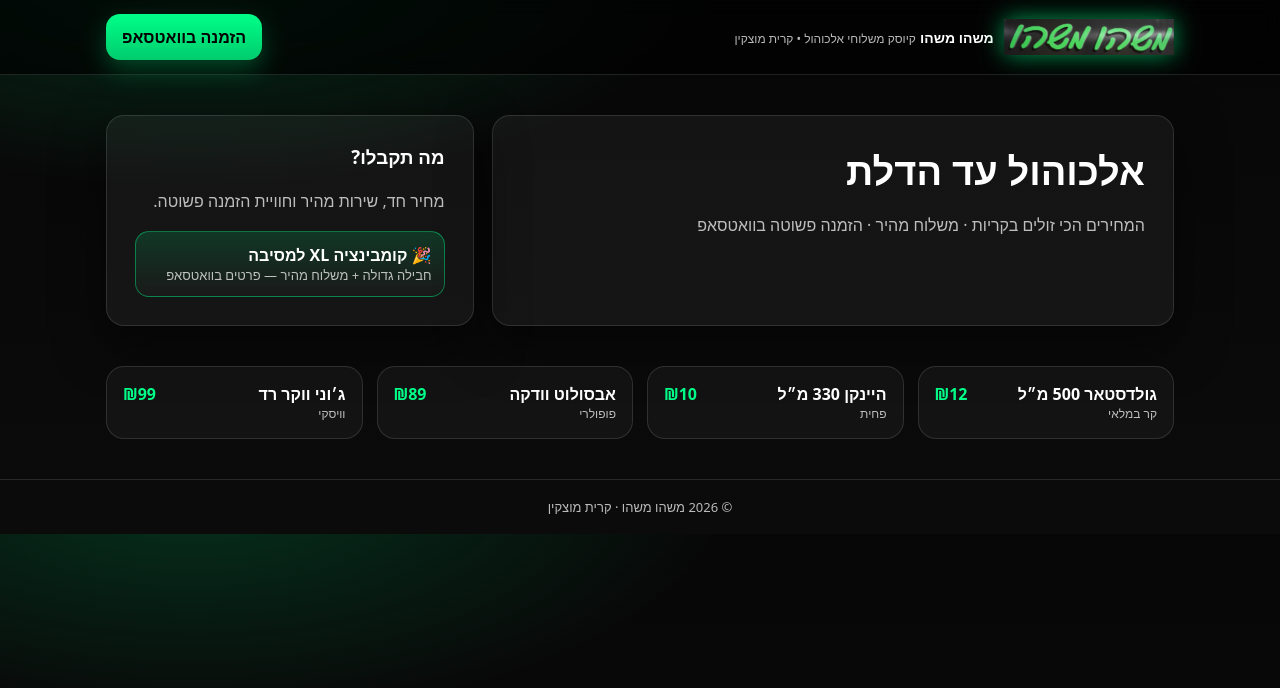
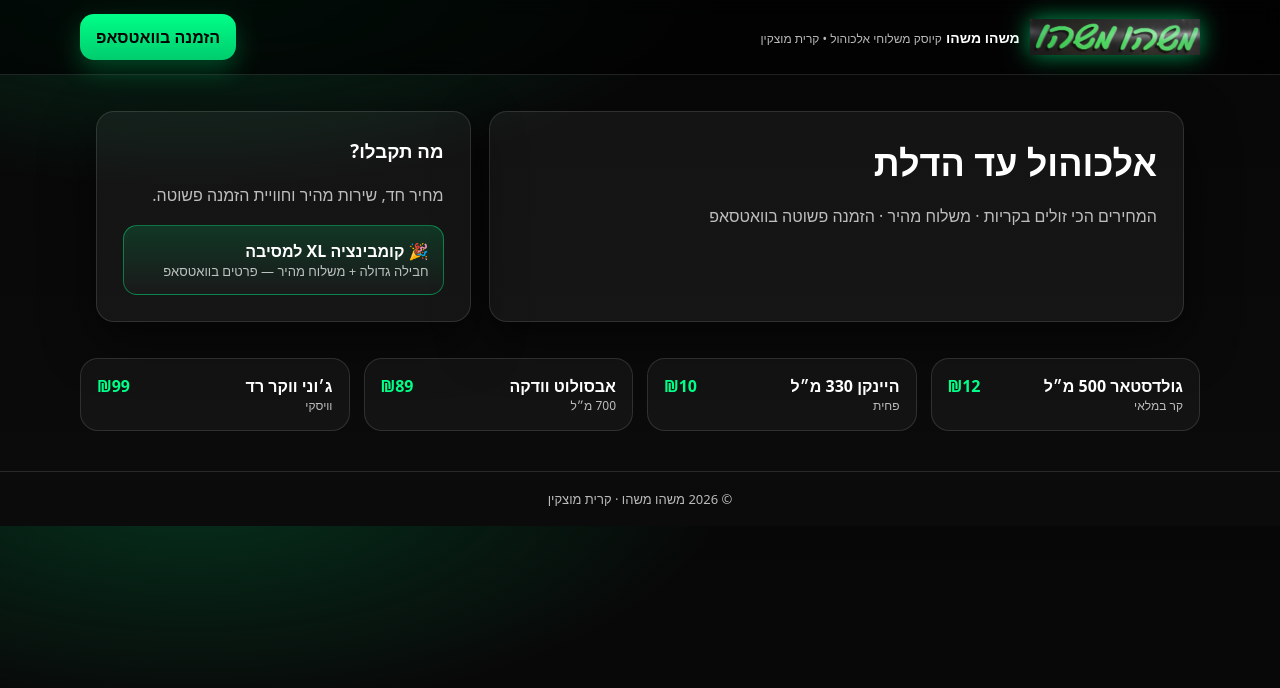
Before and after one commit to oriasomech-jpg/TalkMe, a plain HTML site: page index.html in a window 1280 px wide. Drawn offline with Linux system fonts and the light colour scheme.

Commit message:
Update index.html

```diff
--- a/index.html
+++ b/index.html
@@ -28,29 +28,20 @@ body{
   color:var(--text);
 }
 
+.container{max-width:1120px;margin:auto;padding:0 16px}
+
 /* TOPBAR */
 .topbar{
-  position:sticky;
-  top:0;
+  position:sticky;top:0;z-index:20;
   background:rgba(0,0,0,.7);
   backdrop-filter:blur(10px);
   border-bottom:1px solid var(--line);
 }
 .topbarInner{
-  max-width:1100px;
-  margin:auto;
-  padding:14px 16px;
-  display:flex;
-  justify-content:space-between;
-  align-items:center;
-  flex-wrap:wrap;
-  gap:12px;
+  display:flex;align-items:center;justify-content:space-between;
+  gap:12px;padding:14px 0;flex-wrap:wrap;
 }
-.brand{
-  display:flex;
-  align-items:center;
-  gap:10px;
-}
+.brand{display:flex;align-items:center;gap:10px}
 .brand img{
   height:36px;
   animation:glow 3s ease-in-out infinite;
@@ -77,52 +68,53 @@ body{
 
 /* HERO */
 .hero{
-  max-width:1100px;
-  margin:auto;
-  padding:40px 16px;
+  padding:36px 0;
+}
+.heroGrid{
   display:grid;
   grid-template-columns:1.3fr .7fr;
   gap:18px;
 }
-@media(max-width:900px){.hero{grid-template-columns:1fr}}
+@media(max-width:900px){
+  .heroGrid{grid-template-columns:1fr}
+}
 
 .card{
   background:rgba(255,255,255,.05);
   border:1px solid var(--line);
   border-radius:var(--radius);
-  padding:28px;
+  padding:26px;
   box-shadow:var(--shadow);
 }
-h1{margin:0 0 10px;font-size:38px}
+h1{margin:0 0 10px;font-size:36px}
 .lead{color:var(--muted);line-height:1.7}
 
 .sideCard h3{margin-top:0}
 
-/* PROMO */
+/* XL PROMO */
 .promo{
-  margin-top:14px;
+  margin-top:16px;
   border:1px solid rgba(0,255,136,.4);
   border-radius:14px;
-  padding:12px;
-  cursor:pointer;
+  padding:14px;
   background:linear-gradient(180deg,rgba(0,255,136,.15),rgba(255,255,255,.02));
-  transition:.2s;
 }
-.promo:hover{transform:scale(1.02)}
-.promoTitle{font-weight:900}
+.promoTitle{font-weight:900;font-size:16px}
 .promoText{font-size:13px;color:var(--muted)}
 
 /* PRODUCTS */
 .products{
-  max-width:1100px;
-  margin:auto;
-  padding:0 16px 40px;
+  padding:0 0 40px;
   display:grid;
   grid-template-columns:repeat(4,1fr);
   gap:14px;
 }
-@media(max-width:900px){.products{grid-template-columns:repeat(2,1fr)}}
-@media(max-width:520px){.products{grid-template-columns:1fr}}
+@media(max-width:900px){
+  .products{grid-template-columns:repeat(2,1fr)}
+}
+@media(max-width:520px){
+  .products{grid-template-columns:1fr}
+}
 
 .product{
   background:rgba(255,255,255,.04);
@@ -147,29 +139,13 @@ footer{
   font-size:13px;
   color:var(--muted);
 }
-
-/* Toast */
-.toast{
-  position:fixed;
-  bottom:20px;
-  left:50%;
-  transform:translateX(-50%);
-  background:rgba(0,0,0,.7);
-  border:1px solid rgba(255,255,255,.15);
-  padding:10px 14px;
-  border-radius:999px;
-  font-size:13px;
-  opacity:0;
-  transition:.3s;
-}
-.toast.show{opacity:1}
 </style>
 </head>
 
 <body>
 
 <div class="topbar">
-  <div class="topbarInner">
+  <div class="container topbarInner">
     <div class="brand">
       <img src="logo,png.png" alt="לוגו">
       <div class="brandText">
@@ -182,6 +158,7 @@ footer{
 </div>
 
 <section class="hero">
+  <div class="container heroGrid">
     <div class="card">
       <h1>אלכוהול עד הדלת</h1>
       <p class="lead">המחירים הכי זולים בקריות · משלוח מהיר · הזמנה פשוטה בוואטסאפ</p>
@@ -191,27 +168,30 @@ footer{
       <h3>מה תקבלו?</h3>
       <p class="lead">מחיר חד, שירות מהיר וחוויית הזמנה פשוטה.</p>
 
-    <!-- PROMO XL -->
-    <div class="promo" onclick="orderXL()">
+      <div class="promo">
         <div class="promoTitle">🎉 קומבינציה XL למסיבה</div>
         <div class="promoText">חבילה גדולה + משלוח מהיר — פרטים בוואטסאפ</div>
       </div>
     </div>
+  </div>
 </section>
 
-<section class="products">
+<section class="container products">
   <div class="product" onclick="order('גולדסטאר 500 מ״ל','₪12')">
     <div class="pTop"><b>גולדסטאר 500 מ״ל</b><span class="pPrice">₪12</span></div>
     <div class="pMeta">קר במלאי</div>
   </div>
+
   <div class="product" onclick="order('היינקן 330 מ״ל','₪10')">
     <div class="pTop"><b>היינקן 330 מ״ל</b><span class="pPrice">₪10</span></div>
     <div class="pMeta">פחית</div>
   </div>
-  <div class="product" onclick="order('אבסולוט וודקה 700 מ״ל','₪89')">
+
+  <div class="product" onclick="order('אבסולוט וודקה','₪89')">
     <div class="pTop"><b>אבסולוט וודקה</b><span class="pPrice">₪89</span></div>
-    <div class="pMeta">פופולרי</div>
+    <div class="pMeta">700 מ״ל</div>
   </div>
+
   <div class="product" onclick="order('ג׳וני ווקר רד','₪99')">
     <div class="pTop"><b>ג׳וני ווקר רד</b><span class="pPrice">₪99</span></div>
     <div class="pMeta">וויסקי</div>
@@ -222,30 +202,15 @@ footer{
 © <span id="year"></span> משהו משהו · קרית מוצקין
 </footer>
 
-<div class="toast" id="toast">פותח וואטסאפ להזמנה…</div>
-
 <script>
 /* 🔴 שנה כאן למספר שלך */
-const PHONE = "9725XXXXXXXXX"; // לדוגמה: 972501234567
+const PHONE = "9725XXXXXXXXX";
 
 const waTop = document.getElementById("waTop");
 waTop.href = `https://wa.me/${PHONE}?text=${encodeURIComponent("שלום, אני רוצה להזמין אלכוהול 🙂")}`;
 
-const toast = document.getElementById("toast");
-function showToast(){
-  toast.classList.add("show");
-  setTimeout(()=>toast.classList.remove("show"),1200);
-}
-
 function order(name,price){
-  showToast();
-  const text = `שלום, אני רוצה להזמין:\n${name} (${price})`;
-  window.open(`https://wa.me/${PHONE}?text=${encodeURIComponent(text)}`,"_blank");
-}
-
-function orderXL(){
-  showToast();
-  const text = "שלום, אני רוצה פרטים על קומבינציה XL למסיבה 🎉";
+  const text = `שלום, אני רוצה להזמין: ${name} (${price})`;
   window.open(`https://wa.me/${PHONE}?text=${encodeURIComponent(text)}`,"_blank");
 }
 
```
Lines whose indentation alone changed are shown as unchanged.
